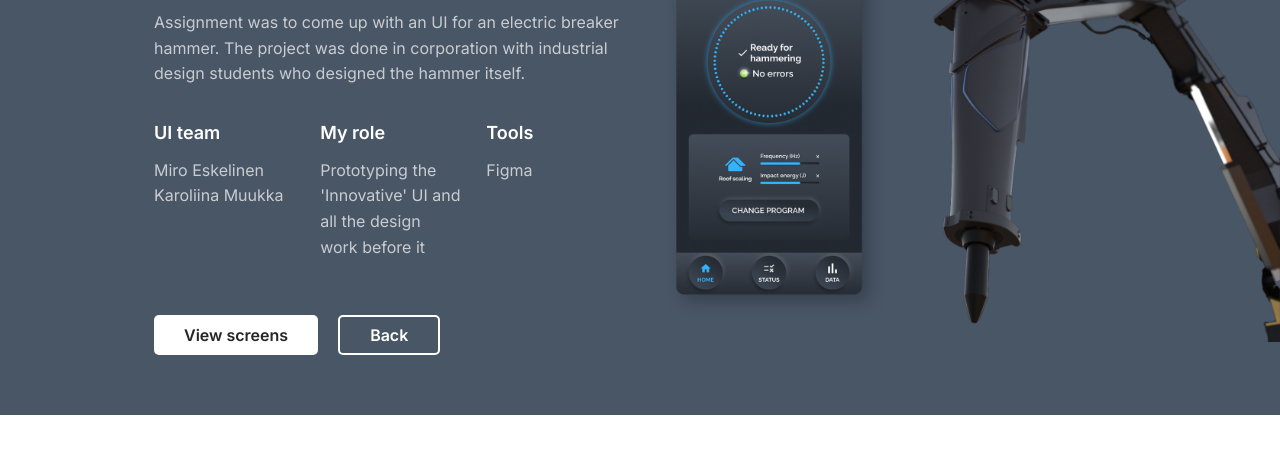
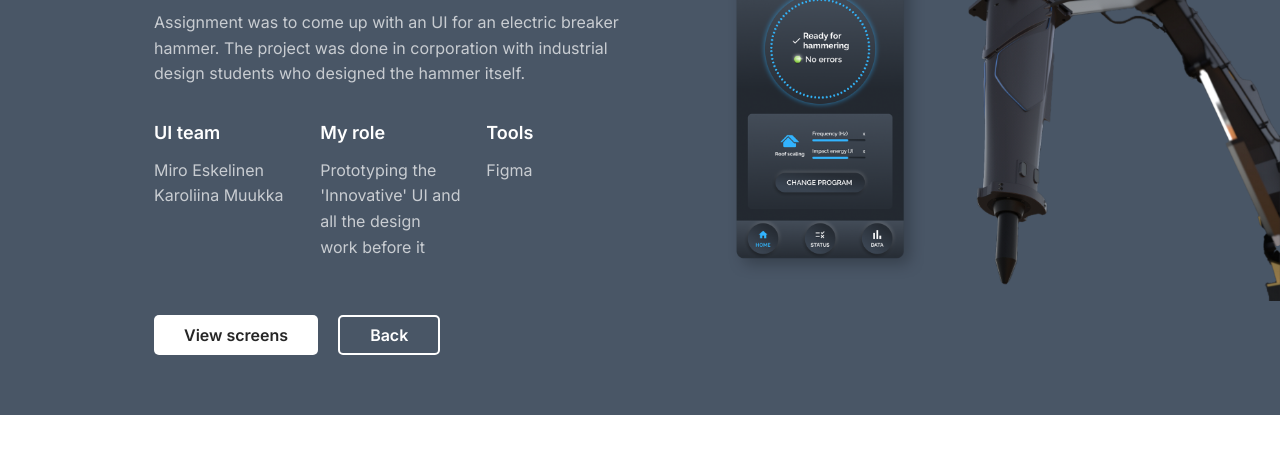
Before and after one commit to Miroaleksis/portfolio, a plain HTML site: page lekatech.html in a window 1280 px wide. Shown: the part 170-629 px from the top of the page. Drawn offline with nearby package versions, Linux system fonts and the light colour scheme; a web font is replaced by a local one.

Commit message:
Add files via upload

```diff
--- a/lekatech.html
+++ b/lekatech.html
@@ -52,7 +52,7 @@
 
 <!--HERO-->
 
-	<div class="hero darkmode" style="background-image: url(Liitteet/Lekatech/Hero.png); background-size: 50vw; background-position: right 100px;">
+	<div class="hero darkmode" style="background-image: url(Liitteet/Lekatech/Hero.png); background-size: 45%; background-position: right 100px;">
 		<div class="content-field first">
 			<div class="column reversed">
 				<div class="content-field">
```
